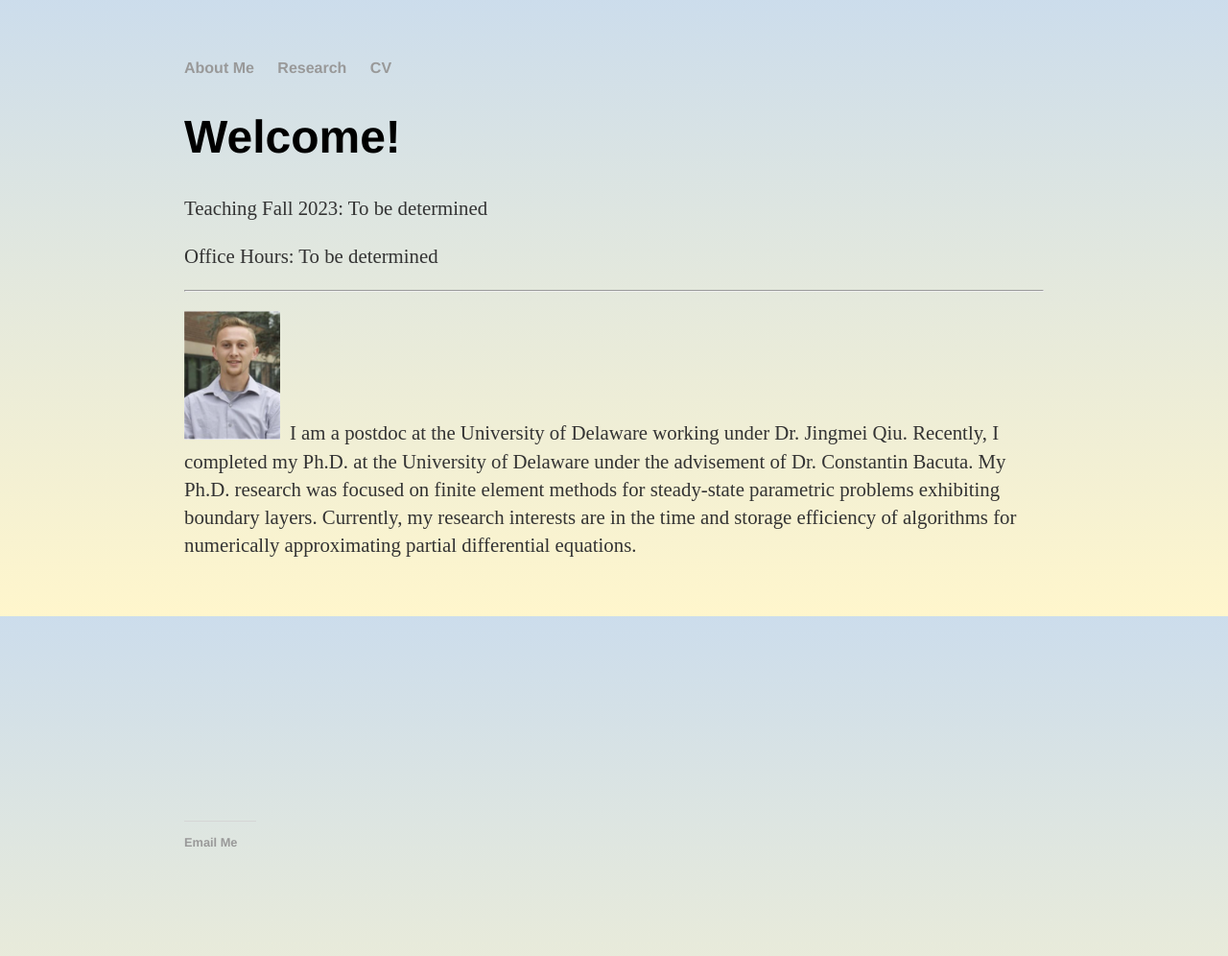
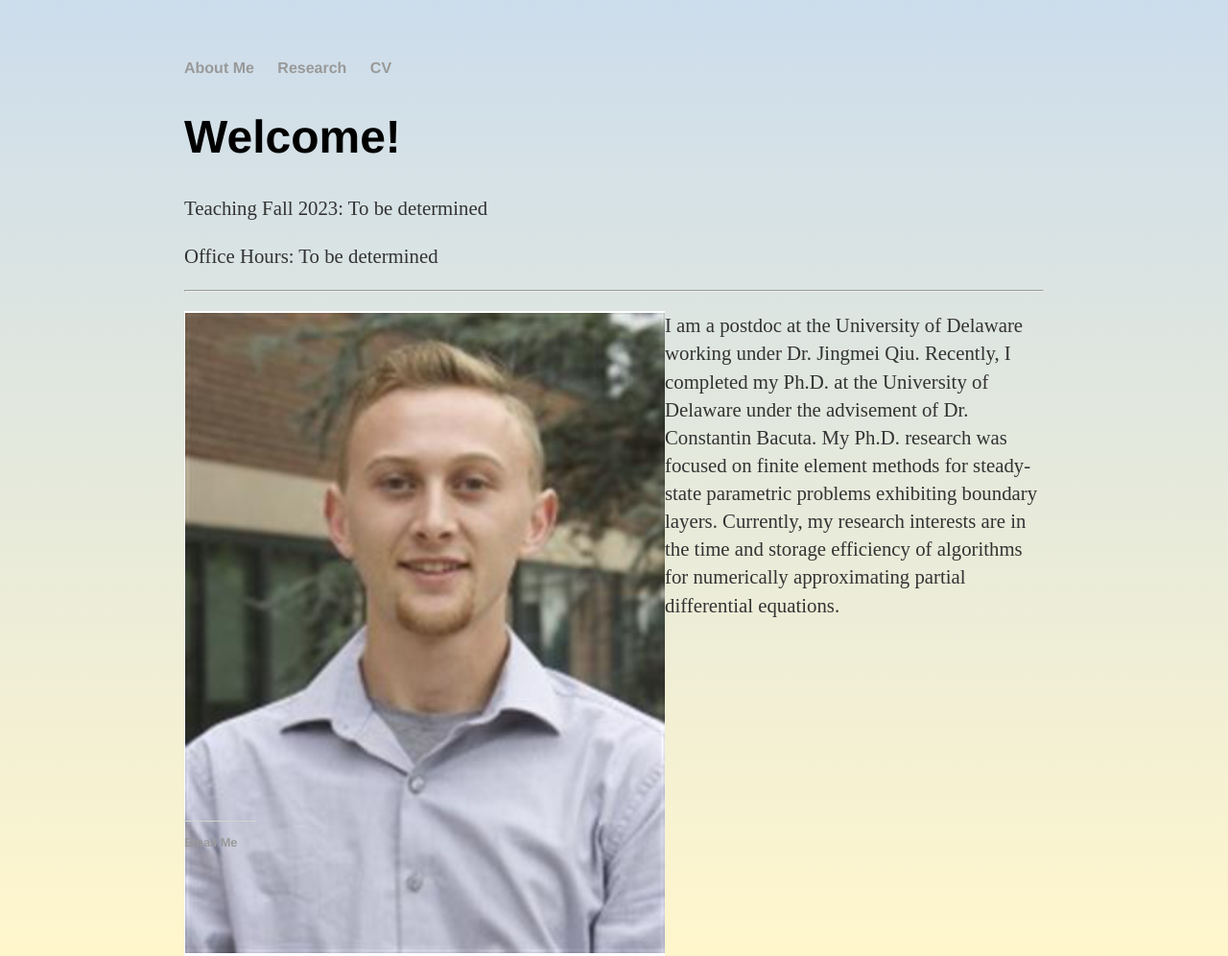
Before and after one commit to dhayes95/dhayes95.github.io, a Jekyll site: the page built from index.html, in a window 1280 px wide. Shown: the whole page at 96% size. Built offline with Jekyll 4.4.1, drawn with Linux system fonts in a browser that asks for light colours; before the commit the page ends 900 px from its top, so only the background shows below that.

Commit message:
Update index.html

```diff
--- a/index.html
+++ b/index.html
@@ -9,7 +9,7 @@
 	<p> Office Hours: To be determined </p>
 	<hr>
 			   <p><img src="HeadShotDan.PNG" alt=""
-style="display:inline-block; padding-right:10px; width:100px; height:auto;">I am a postdoc at the University of Delaware working under Dr. Jingmei Qiu. Recently,
+style="float:left"; padding-right:10px; width:150px; height:auto;">I am a postdoc at the University of Delaware working under Dr. Jingmei Qiu. Recently,
 			   I completed my Ph.D. at the University of Delaware under the advisement of Dr. Constantin Bacuta. My Ph.D. research was focused
 			   on finite element methods for steady-state parametric problems exhibiting boundary layers. Currently, my research interests are
 			   in the time and storage efficiency of algorithms for numerically approximating partial differential equations. </p>
```
